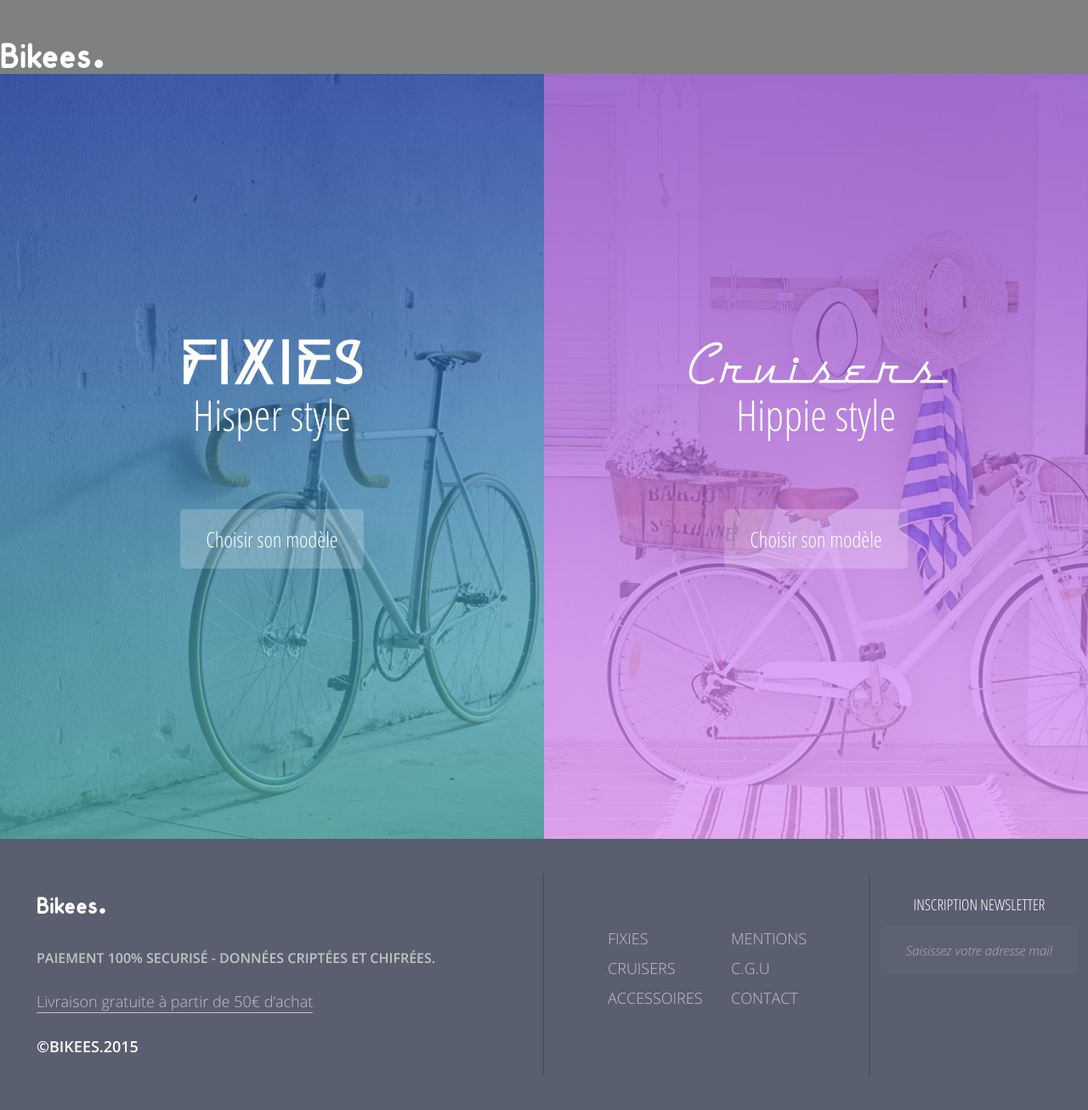
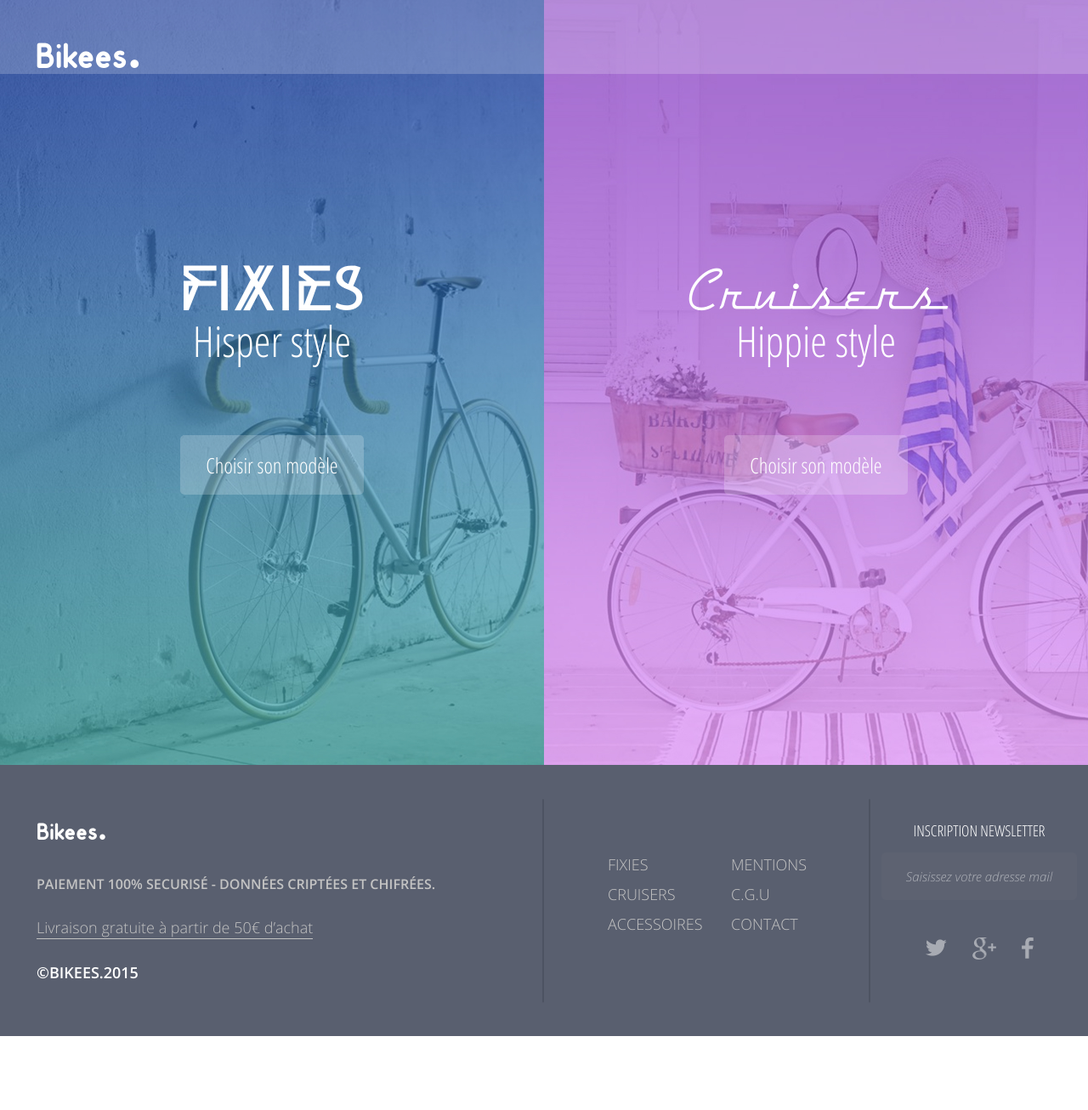
Before and after one commit to Psychogrinder/bikees, a website: page index.html in a window 1280 px wide. Shown: the whole page at 85% size. After the commit the page ends 1219 px from the top, so only its background shows below. Drawn offline with Linux system fonts and the light colour scheme.

Commit message:
Complete desktop markup

```diff
--- a/index.html
+++ b/index.html
@@ -6,7 +6,7 @@
     <link rel="stylesheet" href="css/style.css">
   </head>
   <body>
-    <header>
+    <header class="header">
       <a href="#" class="header__logo">Bikees<span class="header__logo-dot">.</span></a>
       <a href="#" class="header__search"></a>
     </header>
--- a/sass/style.scss
+++ b/sass/style.scss
@@ -63,21 +63,25 @@ body{
   padding: 0;
 }
 
+.header{
+  height: 87px;
+  background-color: rgba(255, 255, 255, 0.2);
+  position: absolute;
+  width: 100%;
+  vertical-align: middle;
+}
 
 .header__logo{
   font-family: OdinRounded, Arial;
   font-size: 42px;
   color: #fff;
   text-decoration: none;
+  margin-left: 42px;
+  display: inline-block;
 }
 
 .header__logo-dot{
   font-size: 84px;
-}
-
-header{
-  height: 87px;
-  background-color: grey;
 }
 
 .main__container{
@@ -257,8 +261,44 @@ header{
   border: 0;
   font-family: Open Sans Light Italic;
   font-size: 15px;
+  color: #fff;
+}
+
+.footer__input:focus{
+  outline: none;
+}
+
+.footer__social{
+  margin-top: 42px;
+  font-size: 0;
 }
 
 .footer__socialbtn{
   display: inline-block;
+  vertical-align: middle;
+  width: 30px;
+  height: 30px;
+  background-size: contain;
+  background-repeat: no-repeat;
 }
+
+.footer__twitter{
+  background-image: url(../img/twitter.png);
+  width: 25px;
+  height: 20px;
+  margin-right: 30px;
+}
+
+.footer__google{
+  background-image: url(../img/google.png);
+  width: 28px;
+  height: 26px;
+  margin-right: 30px;
+  margin-top: 2px;
+}
+
+.footer__facebook{
+  background-image: url(../img/facebook.png);
+  width: 14px;
+  height: 25px;
+}
```
Also changed, not shown: css/style.css.
